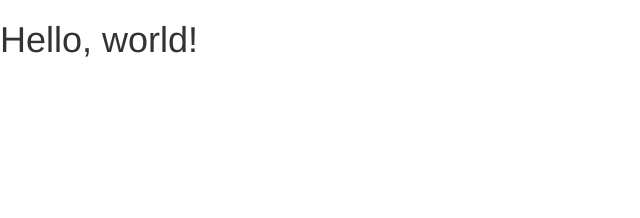
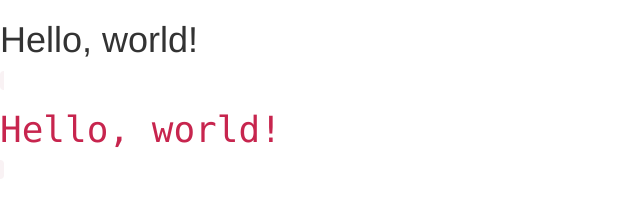
Before and after one commit to MartinPlevjak/eplevjakova, a website: page formatovanie/nadpish1.html in a window 1280 px wide. Shown: the whole page, without its empty margins (0-640 px from the left). Drawn offline with nearby package versions, Linux system fonts and the light colour scheme.

Commit message:
Update nadpish1.html

```diff
--- a/formatovanie/nadpish1.html
+++ b/formatovanie/nadpish1.html
@@ -19,7 +19,7 @@
   </head>
   <body>
     <h1>Hello, world!</h1>
-
+    <code><h1>Hello, world!</h1></code>
     <!-- jQuery (necessary for Bootstrap's JavaScript plugins) -->
     <script src="https://ajax.googleapis.com/ajax/libs/jquery/1.12.4/jquery.min.js"></script>
     <!-- Latest compiled and minified JavaScript -->
```
